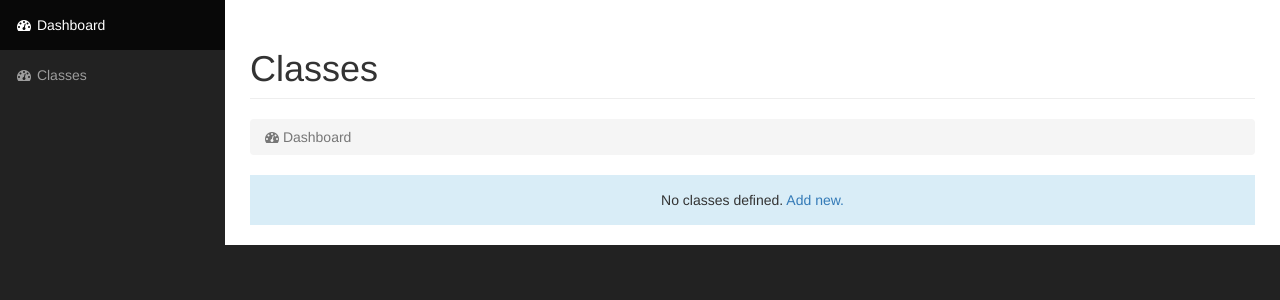
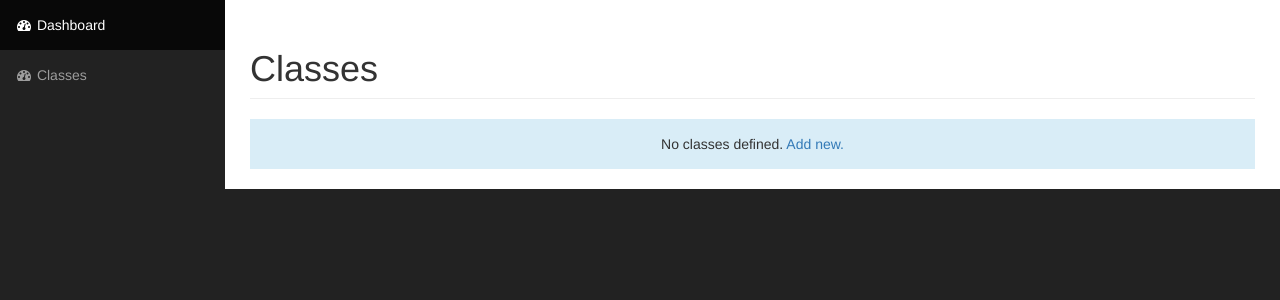
Before and after one commit to CodecoolKrakow20161/ccms, a Flask app: page /classes/ in a window 1280 px wide. Shown: the part 51-351 px from the top of the page. Run offline with Flask 2, Linux system fonts and the light colour scheme; data that the repository does not hold is empty; some libraries are stand-ins or nearby versions.

Commit message:
Remove breadcrumbs

```diff
--- a/app/templates/layout.html
+++ b/app/templates/layout.html
@@ -57,11 +57,6 @@
                         <h1 class="page-header">
                             {% block page_title %}{% endblock %}
                         </h1>
-                        <ol class="breadcrumb">
-                            <li class="active">
-                                <i class="fa fa-dashboard"></i> Dashboard
-                            </li>
-                        </ol>
                     </div>
                 </div>
                 <!-- /.row -->
```
